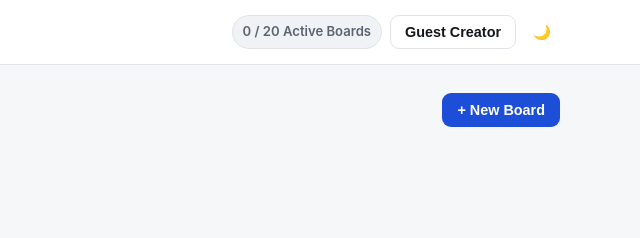
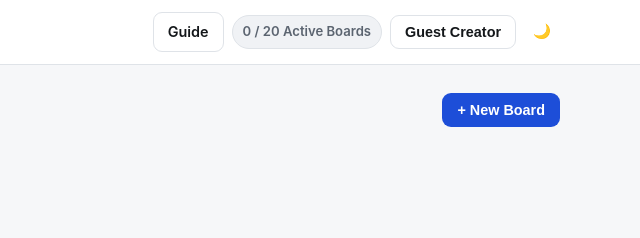
Before and after one commit to edtechxd/mark-anthony.ca, a plain HTML site: page slateboard/index.html in a window 1280 px wide. Shown: the top 238 px of the page, 640-1280 px from the left. Drawn offline with Linux system fonts and the light colour scheme; no server answers.

Commit message:
Add files via upload

```diff
--- a/slateboard/index.html
+++ b/slateboard/index.html
@@ -15,6 +15,7 @@
       </button>
 
       <div class="topbar-actions">
+        <a id="guideLinkBtn" class="btn btn-ghost" href="./guide/">Guide</a>
         <span id="quotaPill" class="quota-pill">
           <span id="quotaText">0 / 20 Active Boards</span>
         </span>
```
